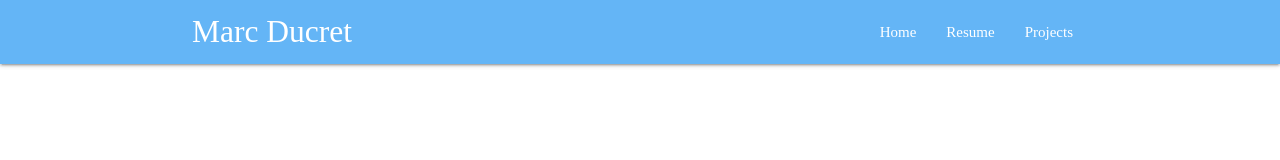
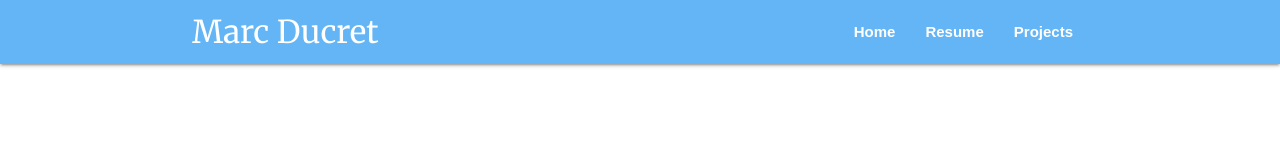
Before and after one commit to Marc-Ducret/Portfolio, a plain HTML site: page index.html in a window 1280 px wide. Drawn offline with nearby package versions, Linux system fonts and the light colour scheme; no server answers.

Commit message:
Font fix.

```diff
--- a/index.html
+++ b/index.html
@@ -3,6 +3,8 @@
     <link href="https://fonts.googleapis.com/icon?family=Material+Icons" rel="stylesheet">
     <link rel="stylesheet"
           href="https://cdnjs.cloudflare.com/ajax/libs/materialize/1.0.0-alpha.4/css/materialize.min.css">
+    <link rel="preconnect" href="https://fonts.gstatic.com">
+    <link href="https://fonts.googleapis.com/css2?family=Merriweather&family=Open+Sans&display=swap" rel="stylesheet">
     <link rel="stylesheet" href="style.css">
     <link rel="apple-touch-icon" sizes="180x180" href="/content/favicon/apple-touch-icon.png">
     <link rel="icon" type="image/png" sizes="32x32" href="/content/favicon/favicon-32x32.png">
@@ -39,7 +41,7 @@
 </body>
 
 <script src="https://cdnjs.cloudflare.com/ajax/libs/materialize/1.0.0-alpha.4/js/materialize.min.js"></script>
-<script src="https://unpkg.com/json5@^2.0.0/dist/index.min.js"></script>
+<script src="https://unpkg.com/json5@2.2.0/dist/index.min.js"></script>
 
 <script>
     let elem = document.querySelector('#nav');
--- a/style.css
+++ b/style.css
@@ -2,7 +2,7 @@ html {
     font-family: Merriweather, serif;
 }
 
-div.card-action {
-    font-family: Roboto, sans-serif;
+ul#nav-mobile {
+    font-family: Open-Sans, sans-serif;
     font-weight: bold;
 }
```
Also changed, not shown: 1 other file.
